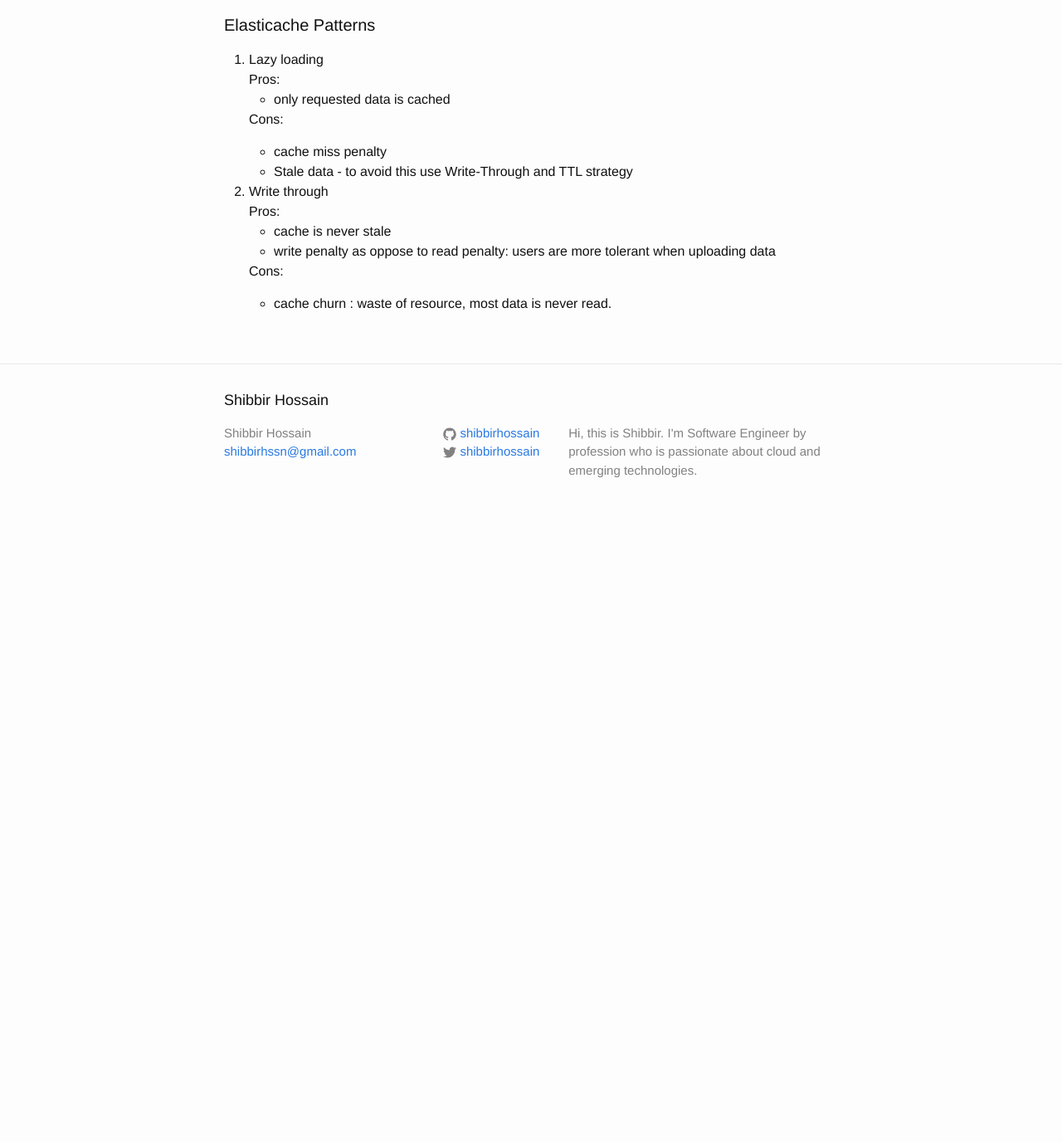
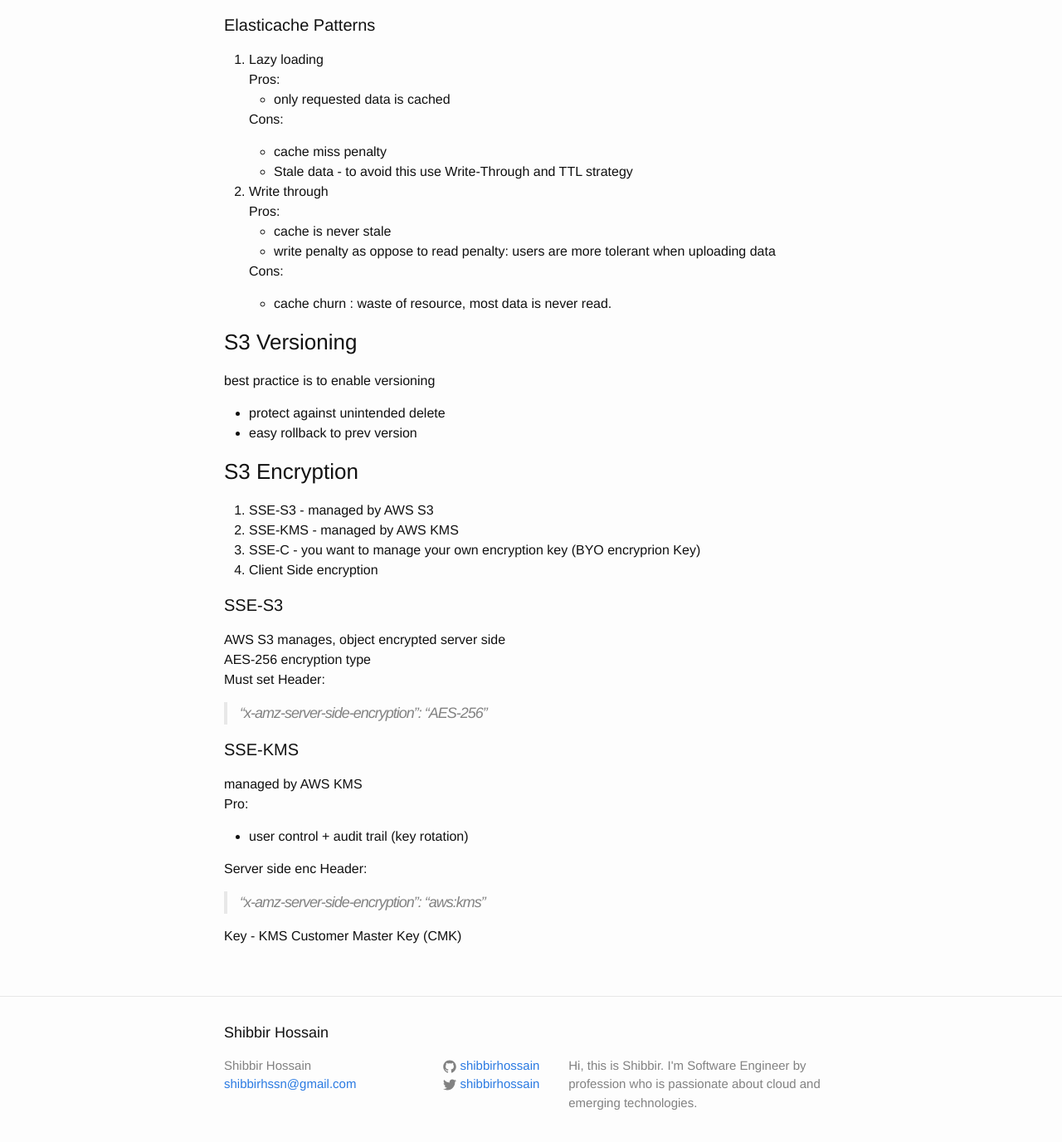
Before and after one commit to shibbirhossain/shibbirhossain.github.io, a Jekyll site: the page built from _posts/2020-05-10-Notes-On-AWS.markdown, in a window 1280 px wide and 1400 px high, scrolled down 2572 px. Shown: the top 1376 px of the window at 83% size. Built offline with Jekyll 4.4.1, drawn with Linux system fonts in a browser that asks for light colours; before the commit the page ends 3210 px from its top, so only the background shows below that.

Commit message:
s3 versioning & encryption

```diff
--- a/_posts/2020-05-10-Notes-On-AWS.markdown
+++ b/_posts/2020-05-10-Notes-On-AWS.markdown
@@ -104,3 +104,32 @@
 
     Cons:
     * cache churn : waste of resource, most data is never read.
+
+
+### S3 Versioning
+best practice is to enable versioning
+* protect against unintended delete
+* easy rollback to prev version
+
+### S3 Encryption
+1. SSE-S3 - managed by AWS S3
+2. SSE-KMS - managed by AWS KMS
+3. SSE-C - you want to manage your own encryption key (BYO encryprion Key)
+4. Client Side encryption
+
+#### SSE-S3
+AWS S3 manages, object encrypted server side
+AES-256 encryption type
+Must set Header:
+> "x-amz-server-side-encryption": "AES-256"
+
+#### SSE-KMS
+managed by AWS KMS
+Pro:
+* user control + audit trail (key rotation)
+
+Server side enc
+Header:
+> "x-amz-server-side-encryption": "aws:kms"
+
+Key -  KMS Customer Master Key (CMK)
```
